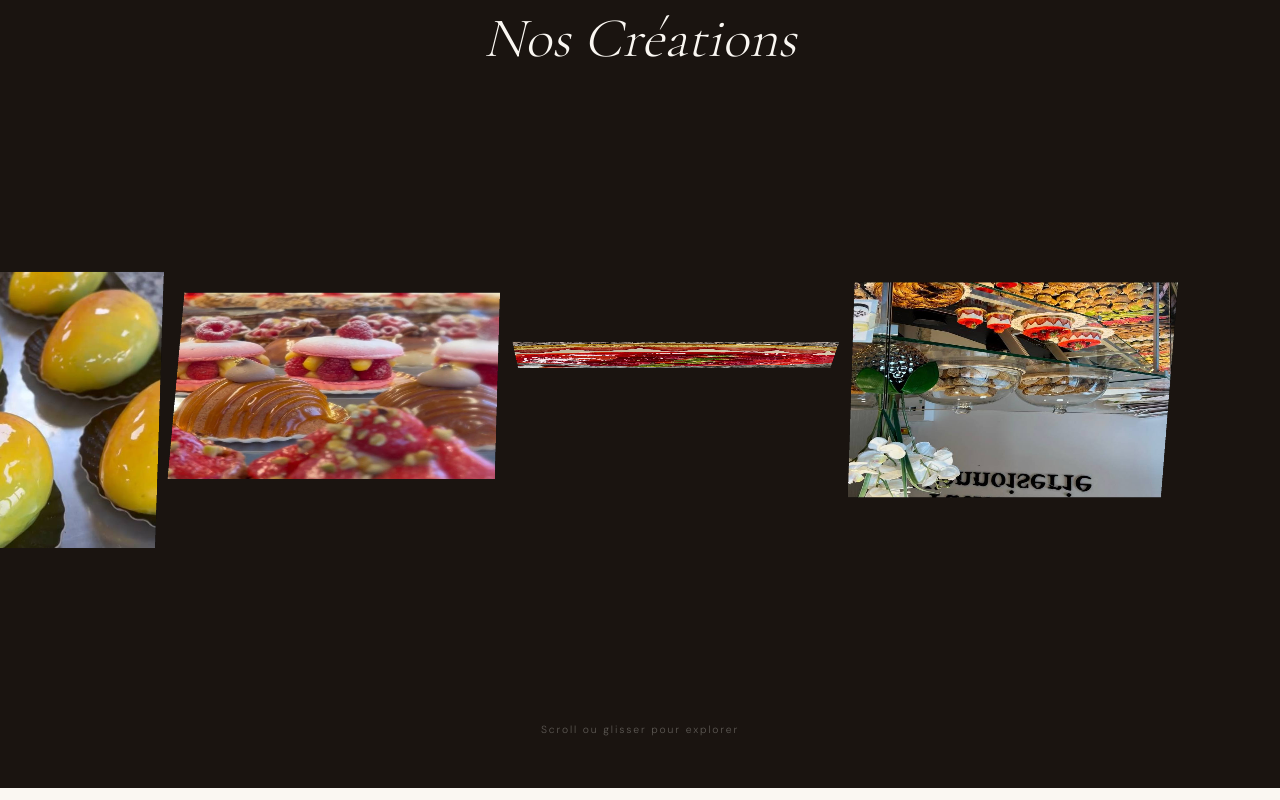
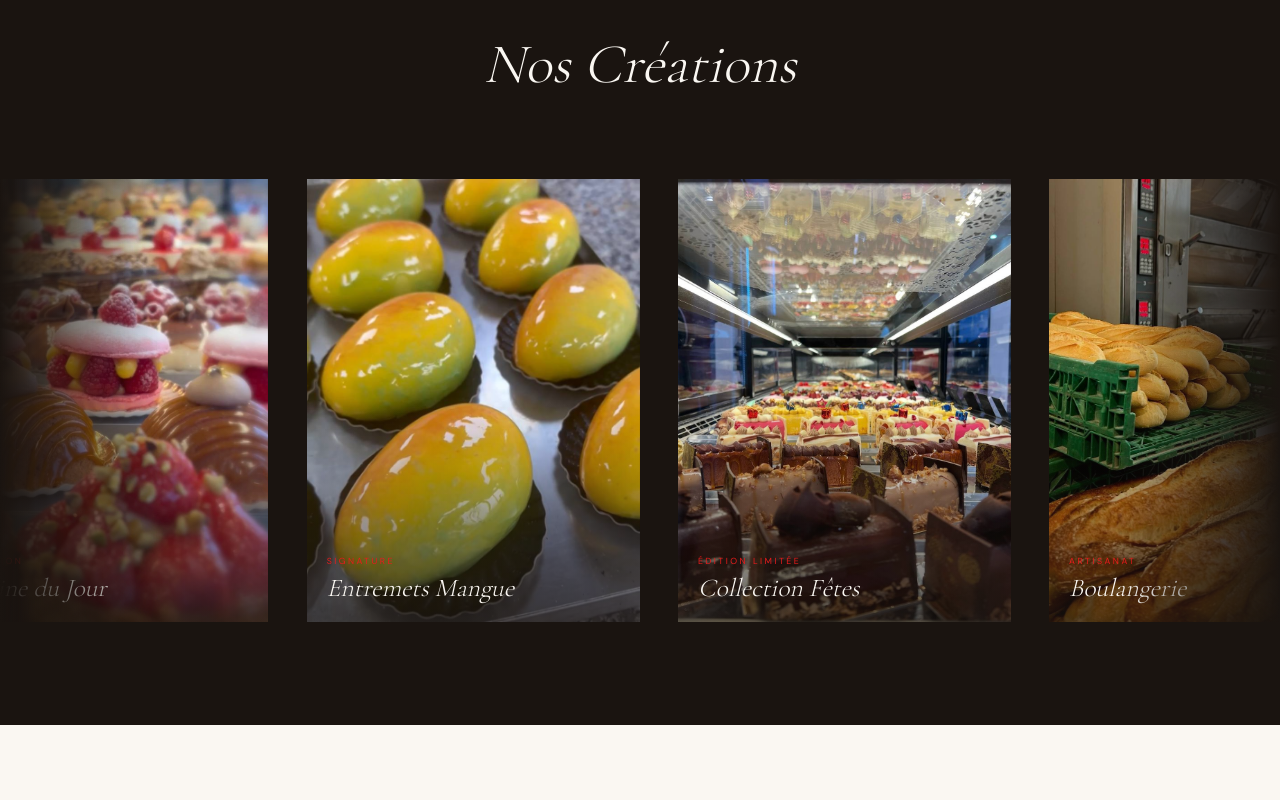
Before and after one commit to Wissko/baraka-boulangerie, a Next.js app: page /creations in a window 1280 px wide. Shown: the part 580-1380 px from the top of the page. Built offline with nearby package versions, Linux system fonts and the light colour scheme.

Commit message:
feat: cinematic strip carousel — auto-scroll, fade edges, image overlay premium

```diff
--- a/src/app/creations/page.tsx
+++ b/src/app/creations/page.tsx
@@ -4,7 +4,6 @@ import Image from 'next/image';
 import Link from 'next/link';
 import { useState, useRef } from 'react';
 import { motion } from 'framer-motion';
-import WebGLGallery from '@/components/ui/WebGLGallery';
 
 const EASE: [number, number, number, number] = [0.22, 1, 0.36, 1];
 
@@ -156,9 +155,11 @@ export default function CreationsPage() {
         </motion.p>
       </section>
 
-      {/* ── Section 2 : WebGL Rotating Gallery ──────────────────────────── */}
-      <section style={{ background: '#1A1410', padding: 'clamp(3rem,6vw,5rem) 0 0' }}>
-        <div style={{ textAlign: 'center', padding: '0 2rem clamp(2rem,4vw,3rem)' }}>
+      {/* ── Section 2 : Cinematic Strip Carousel ──────────────────────── */}
+      <section style={{ background: '#1A1410', padding: 'clamp(4rem,8vw,7rem) 0', overflow: 'hidden' }}>
+
+        {/* Overline + titre */}
+        <div style={{ textAlign: 'center', padding: '0 2rem clamp(2.5rem,5vw,4rem)' }}>
           <p style={{
             fontFamily: 'var(--font-dm-sans)',
             fontWeight: 400,
@@ -176,28 +177,110 @@ export default function CreationsPage() {
             color: '#FAF7F2',
           }}>Nos Créations</h2>
         </div>
-        <WebGLGallery
-          images={[
-            '/images/fraisier.jpg',
-            '/images/patisseries.jpg',
-            '/images/mangues.jpg',
-            '/images/vitrine-noel.jpg',
-            '/images/baguettes.jpg',
-            '/images/vitrine.jpg',
-          ]}
-          height="70vh"
-        />
-        <p style={{
-          textAlign: 'center',
-          fontFamily: 'var(--font-dm-sans)',
-          fontWeight: 300,
-          fontSize: '0.65rem',
-          letterSpacing: '0.18em',
-          color: 'rgba(250,247,242,0.3)',
-          padding: '1.5rem 0 3rem',
-        }}>
-          Scroll ou glisser pour explorer
-        </p>
+
+        {/* Strip */}
+        <div style={{ overflow: 'hidden', position: 'relative' }}>
+
+          {/* Fade edges */}
+          <div aria-hidden style={{
+            position: 'absolute', left: 0, top: 0, bottom: 0, width: '160px', zIndex: 2, pointerEvents: 'none',
+            background: 'linear-gradient(to right, #1A1410, transparent)',
+          }} />
+          <div aria-hidden style={{
+            position: 'absolute', right: 0, top: 0, bottom: 0, width: '160px', zIndex: 2, pointerEvents: 'none',
+            background: 'linear-gradient(to left, #1A1410, transparent)',
+          }} />
+
+          {/* Track — duplicated 3x for seamless loop */}
+          <div className="baraka-strip" style={{
+            display: 'flex',
+            alignItems: 'center',
+            gap: 'clamp(1.5rem, 3vw, 2.5rem)',
+            width: 'max-content',
+            animation: 'baraka-scroll 28s linear infinite',
+            paddingLeft: 'clamp(1.5rem, 3vw, 2.5rem)',
+          }}>
+            {[
+              { src: '/images/fraisier.jpg',     name: 'Fraisier',          cat: 'Pâtisserie' },
+              { src: '/images/patisseries.jpg',  name: 'Vitrine du Jour',   cat: 'Sélection' },
+              { src: '/images/mangues.jpg',      name: 'Entremets Mangue',  cat: 'Signature' },
+              { src: '/images/vitrine-noel.jpg', name: 'Collection Fêtes',  cat: 'Édition Limitée' },
+              { src: '/images/baguettes.jpg',    name: 'Boulangerie',       cat: 'Artisanat' },
+              { src: '/images/vitrine.jpg',      name: 'Notre Vitrine',     cat: 'Quotidien' },
+              // Duplicate
+              { src: '/images/fraisier.jpg',     name: 'Fraisier',          cat: 'Pâtisserie' },
+              { src: '/images/patisseries.jpg',  name: 'Vitrine du Jour',   cat: 'Sélection' },
+              { src: '/images/mangues.jpg',      name: 'Entremets Mangue',  cat: 'Signature' },
+              { src: '/images/vitrine-noel.jpg', name: 'Collection Fêtes',  cat: 'Édition Limitée' },
+              { src: '/images/baguettes.jpg',    name: 'Boulangerie',       cat: 'Artisanat' },
+              { src: '/images/vitrine.jpg',      name: 'Notre Vitrine',     cat: 'Quotidien' },
+            ].map((item, i) => (
+              <div key={i} style={{
+                flexShrink: 0,
+                width: 'clamp(260px, 26vw, 380px)',
+              }}>
+                {/* Image */}
+                <div style={{
+                  position: 'relative',
+                  aspectRatio: '3/4',
+                  overflow: 'hidden',
+                }}>
+                  <img
+                    src={item.src}
+                    alt={item.name}
+                    loading={i < 6 ? 'eager' : 'lazy'}
+                    style={{
+                      width: '100%', height: '100%',
+                      objectFit: 'cover',
+                      display: 'block',
+                      transition: 'transform 0.8s ease',
+                    }}
+                    onMouseEnter={e => ((e.target as HTMLImageElement).style.transform = 'scale(1.04)')}
+                    onMouseLeave={e => ((e.target as HTMLImageElement).style.transform = 'scale(1)')}
+                  />
+                  {/* Gradient overlay */}
+                  <div style={{
+                    position: 'absolute', inset: 0,
+                    background: 'linear-gradient(to top, rgba(26,20,16,0.7) 0%, transparent 50%)',
+                    pointerEvents: 'none',
+                  }} />
+                  {/* Name overlay */}
+                  <div style={{
+                    position: 'absolute', bottom: '1.25rem', left: '1.25rem',
+                  }}>
+                    <p style={{
+                      fontFamily: 'var(--font-dm-sans)',
+                      fontWeight: 400,
+                      fontSize: '0.55rem',
+                      letterSpacing: '0.28em',
+                      textTransform: 'uppercase',
+                      color: '#E81C1C',
+                      marginBottom: '0.3rem',
+                    }}>{item.cat}</p>
+                    <p style={{
+                      fontFamily: 'var(--font-cormorant)',
+                      fontStyle: 'italic',
+                      fontWeight: 300,
+                      fontSize: 'clamp(1.2rem, 2.5vw, 1.6rem)',
+                      color: '#FAF7F2',
+                      lineHeight: 1.1,
+                    }}>{item.name}</p>
+                  </div>
+                </div>
+              </div>
+            ))}
+          </div>
+
+          <style>{`
+            @keyframes baraka-scroll {
+              0%   { transform: translateX(0); }
+              100% { transform: translateX(-50%); }
+            }
+            .baraka-strip:hover {
+              animation-play-state: paused;
+            }
+          `}</style>
+        </div>
       </section>
 
       {/* ── Section 3 : Statement éditorial ─────────────────────────────── */}
```
